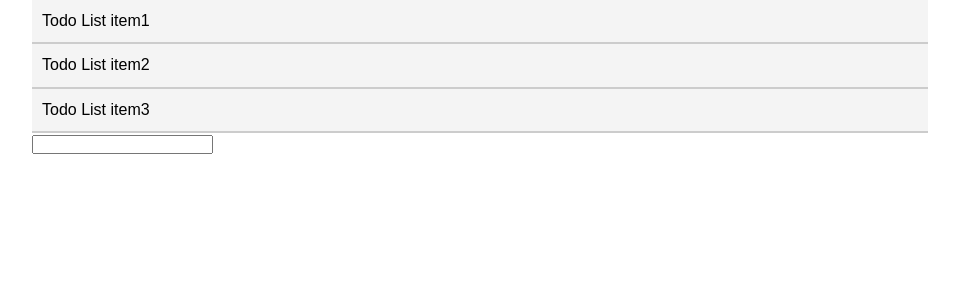
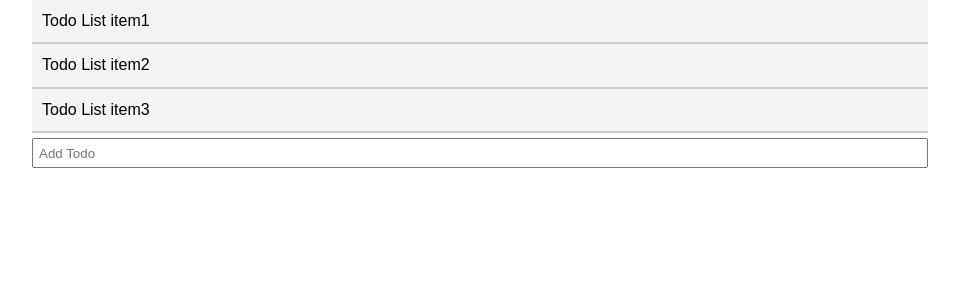
Before and after one commit to Kemosabe2911/TodoReactjs, a React (Create React App) app in the folder todohooks/: page / in a window 1280 px wide. Shown: the top 300 px of the page, without its empty margins (160-1119 px from the left). Built offline with nearby package versions, Linux system fonts and the light colour scheme.

Commit message:
Update input

```diff
--- a/todohooks/src/App.css
+++ b/todohooks/src/App.css
@@ -35,3 +35,10 @@ a{
   padding: 10px;
   border-bottom: 2px solid #ccc;
 }
+
+.input{
+  width: 100%;
+  height: 30px;
+  margin-top: 5px;
+  padding: 5px;
+}
--- a/todohooks/src/App.js
+++ b/todohooks/src/App.js
@@ -22,7 +22,7 @@ function TodoForm({ addTodo }){
 
   return(
     <form onSubmit={handleSubmit}>
-      <input type="text" className="input" value={value} onChange={ e=> setValue(e.target.value)} />
+      <input type="text" className="input" placeholder="Add Todo" value={value} onChange={ e=> setValue(e.target.value)} />
     </form>
   )
 }
```
